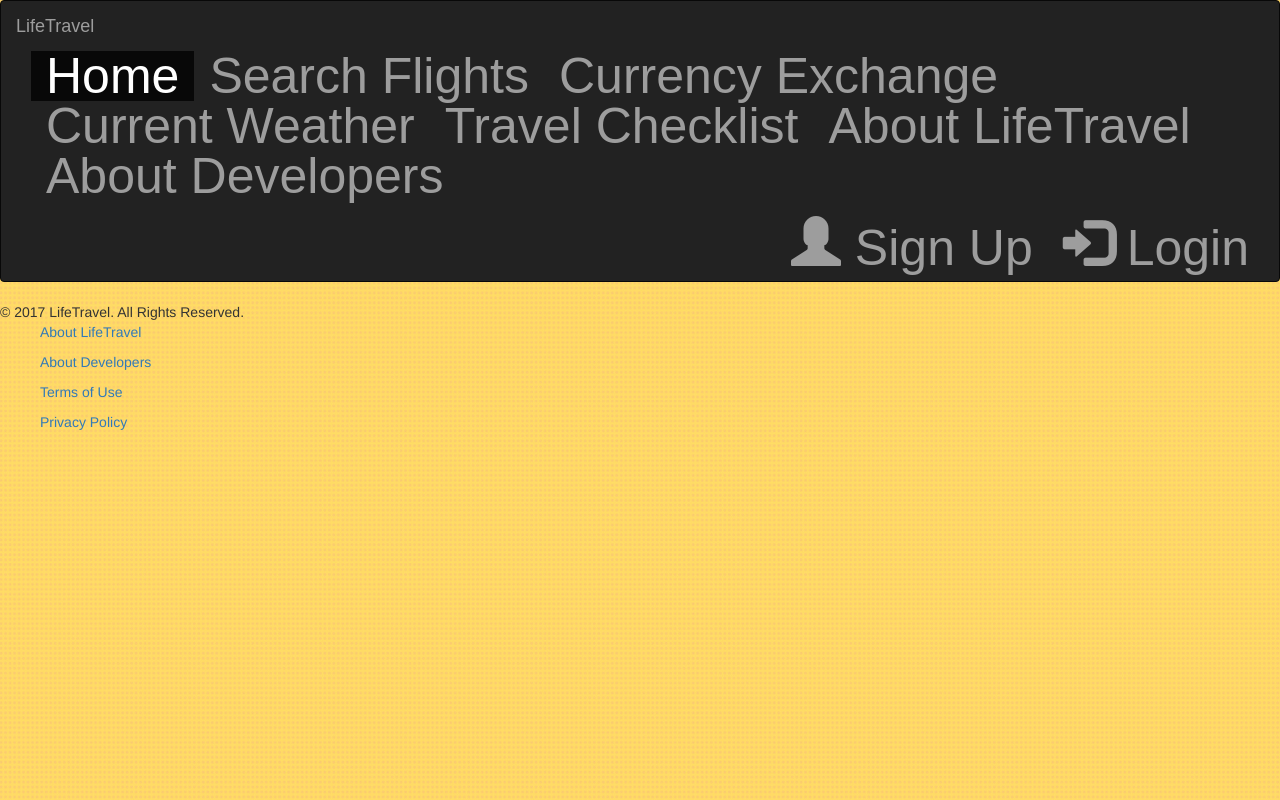
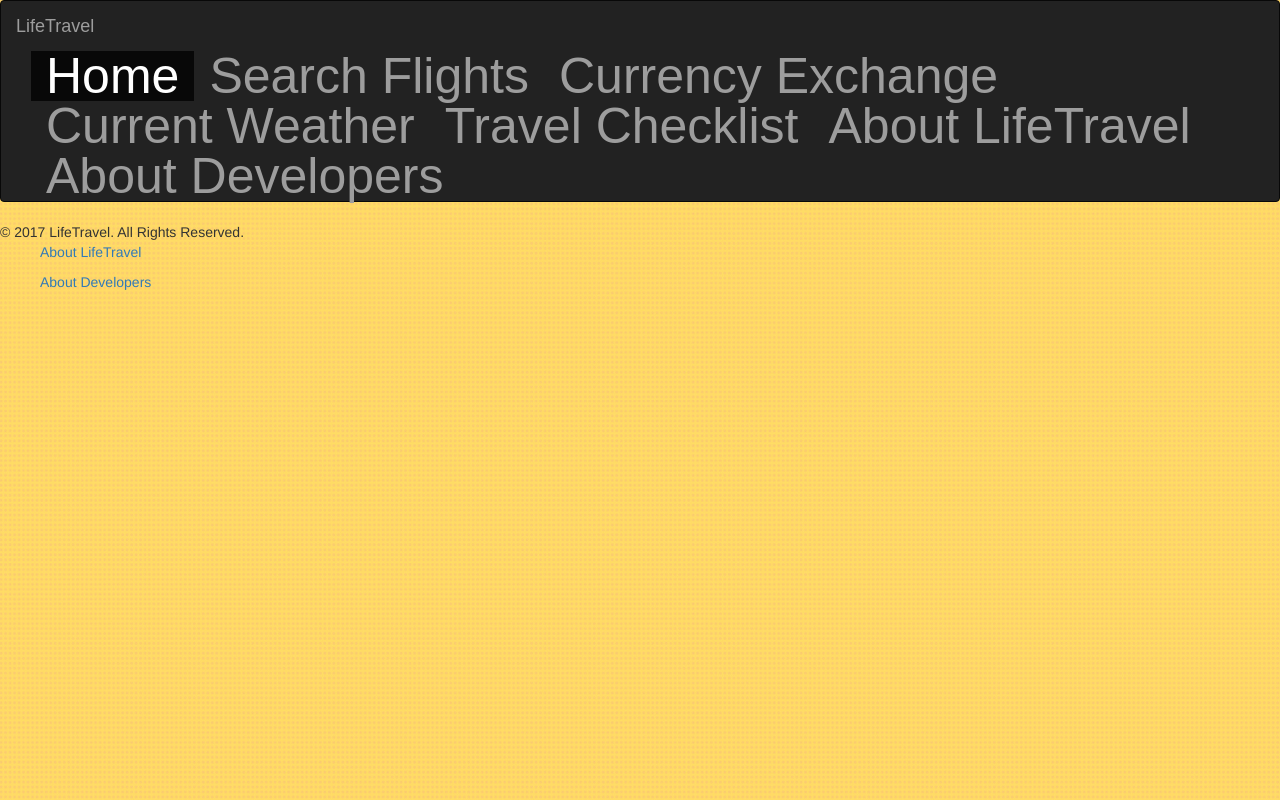
Before and after one commit to summiyah/travel-app, a plain HTML site: page terms.html in a window 1280 px wide. Drawn offline with nearby package versions, Linux system fonts and the light colour scheme.

Commit message:
clean up content

```diff
--- a/terms.html
+++ b/terms.html
@@ -1,6 +1,9 @@
 <!DOCTYPE html>
 <html>
 <head>
+
+
+  <body>
 	<title>LifeTravel: Organized and Simple | Terms of Use</title>
 	<link rel="stylesheet" type="text/css" href="assets/css/style.css">
     <link rel="stylesheet" href="https://maxcdn.bootstrapcdn.com/bootstrap/3.3.7/css/bootstrap.min.css">
@@ -28,10 +31,10 @@
         <li><a href="#">About LifeTravel</a></li>
         <li><a href="#">About Developers</a></li>
       </ul>
-      <ul class="nav navbar-nav navbar-right">
+ <!--      <ul class="nav navbar-nav navbar-right">
         <li><a href="#"><span class="glyphicon glyphicon-user"></span> Sign Up</a></li>
         <li><a href="#"><span class="glyphicon glyphicon-log-in"></span> Login</a></li>
-      </ul>
+      </ul> -->
     </div>
   </div>
 </nav>
@@ -51,8 +54,8 @@
 		<div class="col-sm-5">
 			<ul><a href="#">About LifeTravel</a></ul>
 			<ul><a href="#">About Developers</a></ul>
-			<ul><a href="#">Terms of Use</a></ul>
-			<ul><a href="#">Privacy Policy</a></ul>
+		<!-- 	<ul><a href="#">Terms of Use</a></ul> -->
+			<!-- <ul><a href="#">Privacy Policy</a></ul> -->
 		</div>
 	</div>
 </footer>
```
Also changed, not shown: about.html (+2 -2 lines), 1 other file.
